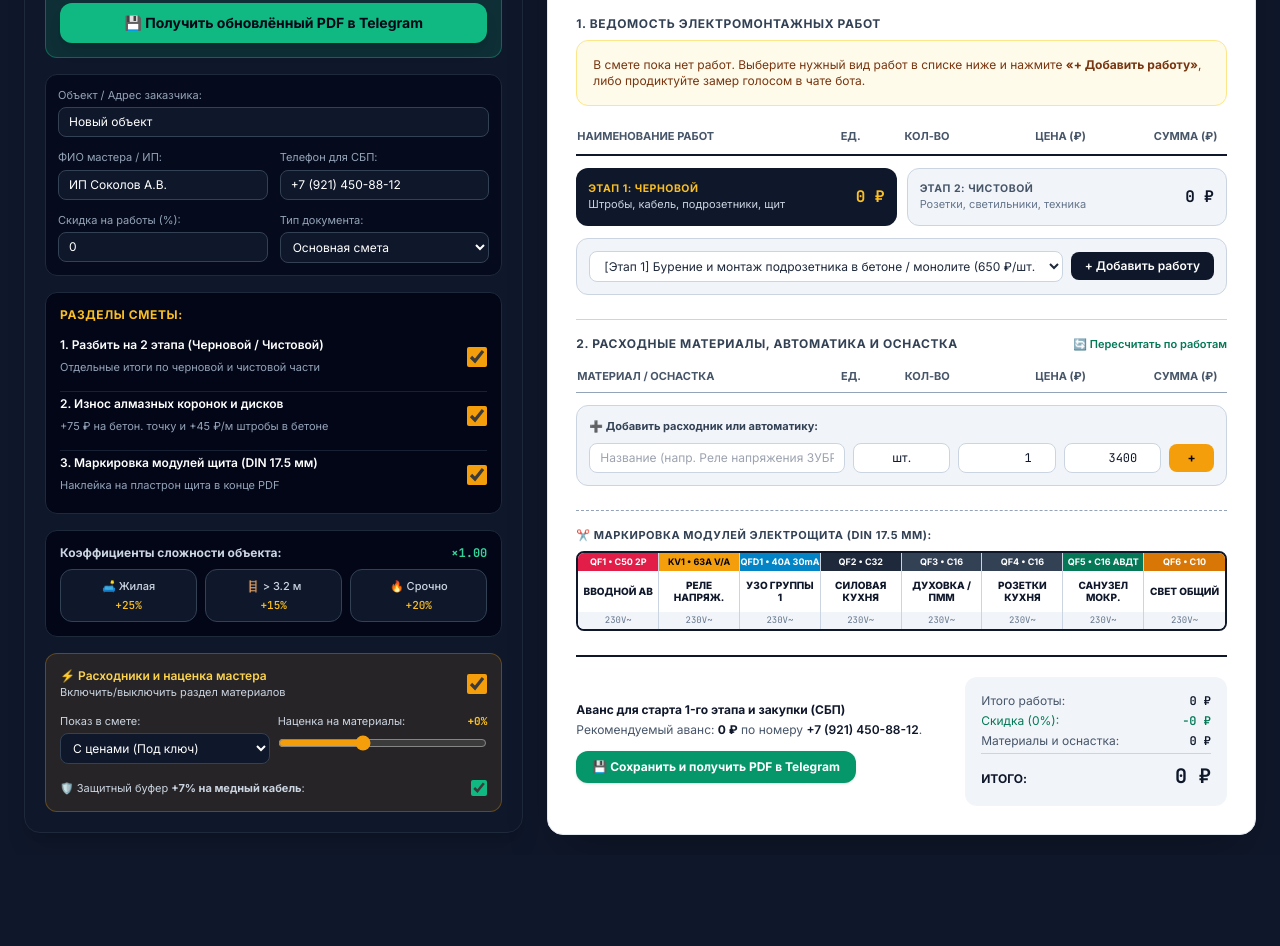
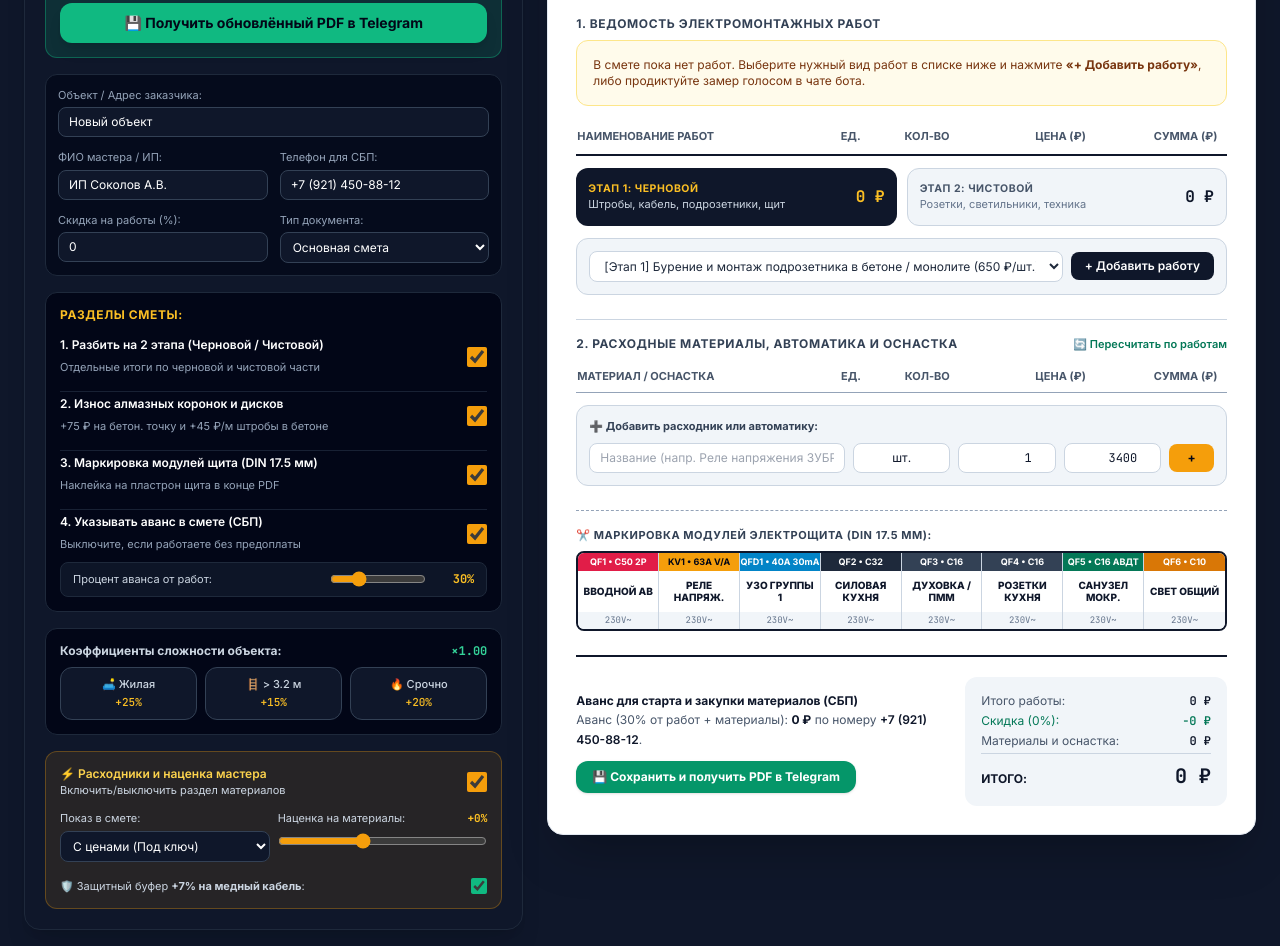
Before and after one commit to feshchuki27-cpu/smeta, a plain HTML site: page index.html in a window 1280 px wide. Shown: the part 291-1237 px from the top of the page. Before the commit the page ends 1146 px from the top, so only its background shows below. Drawn offline with nearby package versions, Linux system fonts and the light colour scheme.

Commit message:
Add files via upload

```diff
--- a/index.html
+++ b/index.html
@@ -141,6 +141,23 @@
             </div>
             <input id="panel-strip-toggle" type="checkbox" checked onchange="renderEstimate()" class="w-5 h-5 accent-amber-500 rounded cursor-pointer">
           </label>
+
+          <div class="pt-1 border-t border-slate-800/80 space-y-2">
+            <label class="flex items-center justify-between cursor-pointer">
+              <div>
+                <span class="text-xs font-semibold text-white block">4. Указывать аванс в смете (СБП)</span>
+                <span class="text-[11px] text-slate-400">Выключите, если работаете без предоплаты</span>
+              </div>
+              <input id="prepay-toggle" type="checkbox" checked onchange="togglePrepayUI()" class="w-5 h-5 accent-amber-500 rounded cursor-pointer">
+            </label>
+            <div id="prepay-pct-wrap" class="flex items-center justify-between gap-3 bg-slate-900/90 px-3 py-2 rounded-lg border border-slate-800">
+              <span class="text-[11px] text-slate-300">Процент аванса от работ:</span>
+              <div class="flex items-center gap-2">
+                <input id="prepay-pct-slider" type="range" min="5" max="100" step="5" value="30" oninput="syncPrepayPct(this.value)" class="w-24 accent-amber-500">
+                <span id="lbl-prepay-pct" class="mono text-xs font-bold text-amber-400 w-10 text-right">30%</span>
+              </div>
+            </div>
+          </div>
         </div>
 
         <!-- COMPLEXITY COEFFICIENTS -->
@@ -339,8 +356,10 @@
           <!-- TOTALS FOOTER -->
           <div class="mt-6 pt-5 border-t-2 border-slate-900 grid grid-cols-1 sm:grid-cols-12 gap-4 items-center">
             <div class="sm:col-span-7 text-xs text-slate-600 leading-relaxed">
-              <div class="font-bold text-slate-900">Аванс для старта 1-го этапа и закупки (СБП)</div>
-              <div>Рекомендуемый аванс: <span id="doc-prepay" class="font-bold text-slate-900">0 ₽</span> по номеру <span id="doc-phone-qr" class="font-semibold text-slate-900"></span>.</div>
+              <div id="doc-prepay-block">
+                <div class="font-bold text-slate-900">Аванс для старта и закупки материалов (СБП)</div>
+                <div>Аванс (<span id="doc-prepay-pct-label">30</span>% от работ + материалы): <span id="doc-prepay" class="font-bold text-slate-900">0 ₽</span> по номеру <span id="doc-phone-qr" class="font-semibold text-slate-900"></span>.</div>
+              </div>
               <button onclick="sendUpdatedEstimateToBot()" class="mt-3 px-4 py-2 rounded-xl bg-emerald-600 hover:bg-emerald-500 text-white font-bold text-xs shadow transition">
                 💾 Сохранить и получить PDF в Telegram
               </button>
@@ -775,6 +794,8 @@
         works: currentEstimateItems.map(i => ({ ...i })),
         materials: currentMaterialsList.map(m => ({ ...m })),
         showPanelStrip: document.getElementById('panel-strip-toggle').checked,
+        showPrepay: document.getElementById('prepay-toggle').checked,
+        prepayPct: parseInt(document.getElementById('prepay-pct-slider').value, 10) || 30,
         splitStages: document.getElementById('split-stages-toggle').checked,
         autoMaterials: document.getElementById('auto-materials-toggle').checked,
         matDisplayMode: document.getElementById('mat-display-mode').value,
@@ -807,6 +828,14 @@
       currentEstimateItems = Array.isArray(rec.works) ? rec.works.map(w => ({ ...w })) : [];
       currentMaterialsList = Array.isArray(rec.materials) ? rec.materials.map(m => ({ ...m })) : [];
       if (rec.showPanelStrip !== undefined) document.getElementById('panel-strip-toggle').checked = rec.showPanelStrip;
+      if (rec.showPrepay !== undefined) {
+        document.getElementById('prepay-toggle').checked = rec.showPrepay;
+        document.getElementById('prepay-pct-wrap').classList.toggle('hidden', !rec.showPrepay);
+      }
+      if (rec.prepayPct !== undefined) {
+        document.getElementById('prepay-pct-slider').value = rec.prepayPct;
+        document.getElementById('lbl-prepay-pct').textContent = rec.prepayPct + '%';
+      }
       if (rec.splitStages !== undefined) document.getElementById('split-stages-toggle').checked = rec.splitStages;
       if (rec.autoMaterials !== undefined) document.getElementById('auto-materials-toggle').checked = rec.autoMaterials;
       if (rec.matDisplayMode) document.getElementById('mat-display-mode').value = rec.matDisplayMode;
@@ -911,13 +940,15 @@
       const works_total = stage1_sum + stage2_sum;
       const discount_rub = Math.round(works_total * (discountPct / 100));
       const grand_total = (works_total - discount_rub) + materials_total;
+      const showPrepay = document.getElementById('prepay-toggle').checked;
+      const prepayPct = parseInt(document.getElementById('prepay-pct-slider').value, 10) || 30;
       const basePrepay = splitStages ? stage1_sum : (works_total - discount_rub);
-      const prepay = Math.round(materials_total + basePrepay * 0.3);
+      const prepay = showPrepay ? Math.round(materials_total + basePrepay * (prepayPct / 100.0)) : 0;
 
       return {
         stage1_rows, stage2_rows, stage1_sum, stage2_sum, works_total,
         discount_pct: discountPct, discount_rub, materials_out, materials_total,
-        grand_total, prepay
+        grand_total, prepay, show_prepay: showPrepay, prepay_pct: prepayPct
       };
     }
 
@@ -928,6 +959,8 @@
         action: "update_estimate",
         is_dop: (docMode === 'dop'),
         show_panel_strip: document.getElementById('panel-strip-toggle').checked,
+        show_prepay: s.show_prepay,
+        prepay_pct: s.prepay_pct,
         object: document.getElementById('client-object').value || 'Объект заказчика',
         master_title: document.getElementById('master-name').value,
         master_phone: document.getElementById('master-phone').value,
@@ -1002,6 +1035,17 @@
       if (activeCoefficients.high) { mult += 0.15; labels.push(">3.2м +15%"); }
       if (activeCoefficients.urgent) { mult += 0.20; labels.push("Срочно +20%"); }
       return { mult: Math.round(mult * 100) / 100, labels };
+    }
+
+    function togglePrepayUI() {
+      const on = document.getElementById('prepay-toggle').checked;
+      document.getElementById('prepay-pct-wrap').classList.toggle('hidden', !on);
+      renderEstimate();
+    }
+
+    function syncPrepayPct(val) {
+      document.getElementById('lbl-prepay-pct').textContent = val + '%';
+      renderEstimate();
     }
 
     function updateMarginSlider() {
@@ -1271,6 +1315,8 @@
       document.getElementById('sum-discount').textContent = '−' + formatRub(s.discount_rub) + ' ₽';
       document.getElementById('sum-materials').textContent = formatRub(s.materials_total) + ' ₽';
       document.getElementById('sum-grand').textContent = formatRub(s.grand_total) + ' ₽';
+      document.getElementById('doc-prepay-block').classList.toggle('hidden', !s.show_prepay);
+      document.getElementById('doc-prepay-pct-label').textContent = s.prepay_pct;
       document.getElementById('doc-prepay').textContent = formatRub(s.prepay) + ' ₽';
     }
 
@@ -1496,7 +1542,7 @@
           <div class="text-xs text-emerald-700">Скидка (${s.discount_pct || 0}%): <strong class="mono">−${formatRub(s.discount_rub)} ₽</strong></div>
           ${isSpecOnly ? '' : `<div class="text-xs text-slate-600">Материалы и оснастка: <strong class="mono text-slate-900">${formatRub(s.materials_total)} ₽</strong></div>`}
           <div class="pt-2 border-t border-slate-300 text-lg font-black text-slate-900 mono">ИТОГО ПО СМЕТЕ: ${formatRub(s.grand_total)} ₽</div>
-          <div class="text-xs text-slate-600">Аванс (СБП): <strong class="mono text-slate-900">${formatRub(s.prepay)} ₽</strong></div>
+          ${(rec.showPrepay !== false) ? `<div class="text-xs text-slate-600">Аванс (${rec.prepayPct || 30}% + материалы, СБП): <strong class="mono text-slate-900">${formatRub(s.prepay)} ₽</strong></div>` : ""}
         </div>
       `;
 
```
